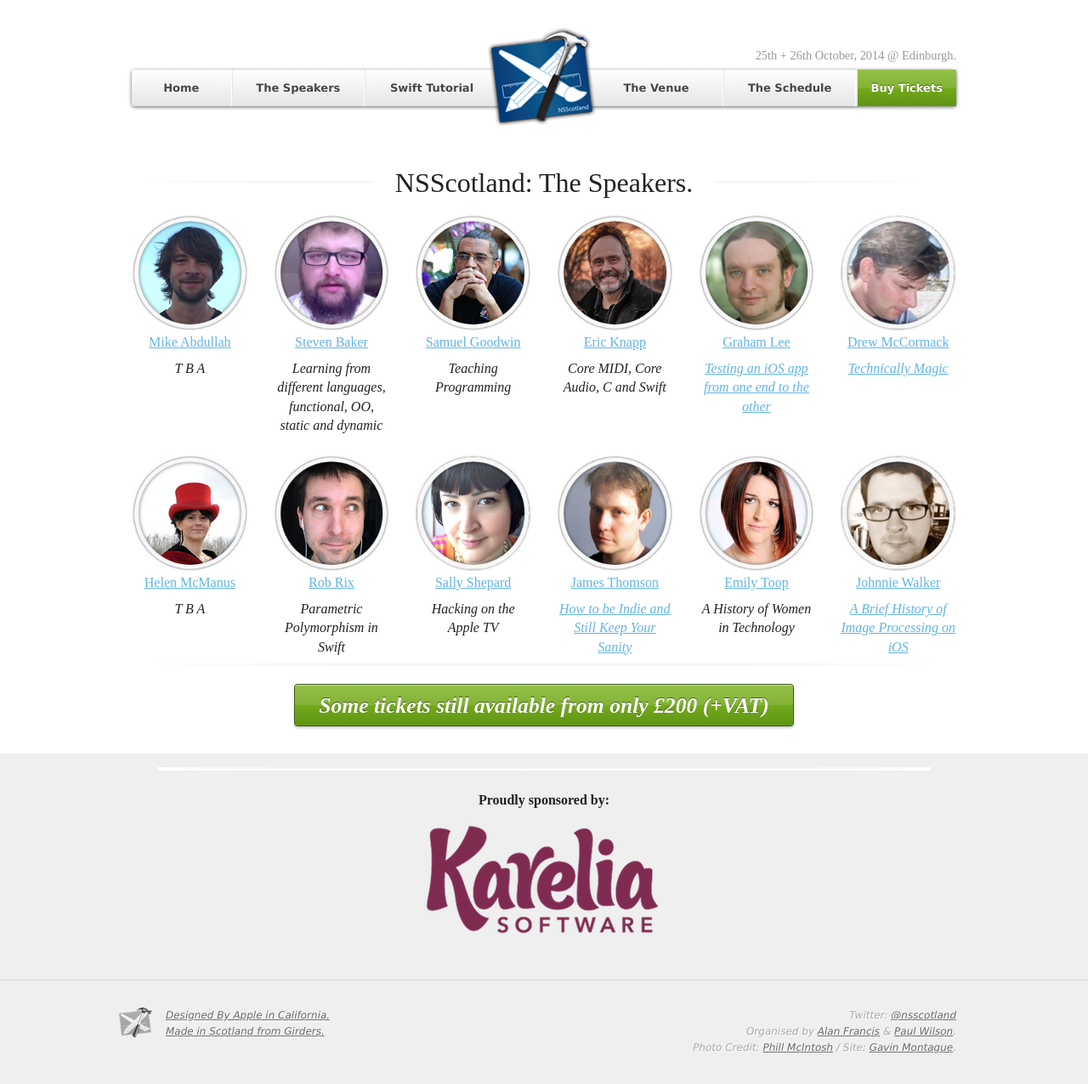
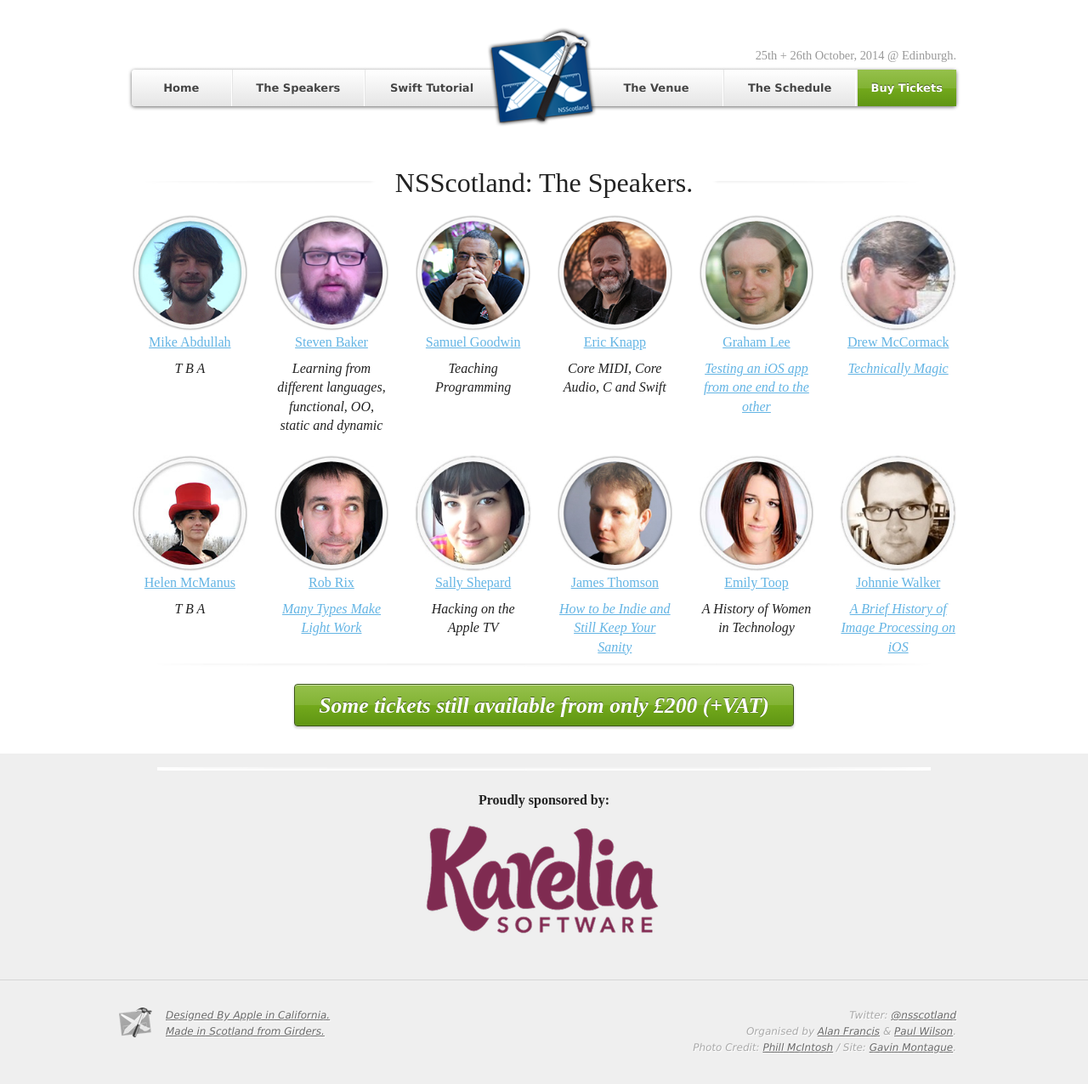
Before and after one commit to acf/nsscotland, a Jekyll site: the page built from speakers.html, in a window 1280 px wide. Shown: the whole page at 85% size. Built offline with Jekyll 4.4.1, drawn with Linux system fonts in a browser that asks for light colours.

Commit message:
added rob description

```diff
--- a/schedule.html
+++ b/schedule.html
@@ -146,7 +146,7 @@
       <tr>
         <th>12:30&nbsp;-&nbsp;13.00</th>
         <td>
-          <div class="talk">Parametric Polymorphism in Swift</div>
+          <div class="talk">Many Types Make Light Work</div>
           <div class="name">Rob Rix</div>
         </td>
       </tr>
--- a/speakers.html
+++ b/speakers.html
@@ -62,7 +62,7 @@
       <div class="large-2 columns">
           <a href="#" data-reveal-id="rob-rix"><img src="/images/2013/speakers/rob_rix.jpg" width="100%" /></a>
           <h3><a href="#" data-reveal-id="rob-rix">Rob Rix</a></h3>
-          <h3><em>Parametric Polymorphism in Swift</em></h3>
+          <h3><em><a href="#" data-reveal-id="rob-rix">Many Types Make Light Work</a></em></h3>
       </div>
 
       <div class="large-2 columns">
@@ -147,6 +147,10 @@
          and <a href="http://antitypical.com/writing">prose (cathartically)</a> and <a href="http://intersections.tumblr.com/">terrible
          ideas (naturally)</a> but above all, he is a machine for turning the last echoes of a
          long-dead sun into text.</p>
+         <h4>Many Types Make Light Work</h4>
+         <p>Every programmer regularly faces the challenges of managing complexity and change.  Subclassing can help us
+         simplify, by sharing code and interfaces between related parts of our program.  But when requirements change out
+         from under our class hierarchy, unanticipated fragility can mean bugs, sweat and tears.  Swift offers us a better way.</p>
           <a class="close-reveal-modal">&#215;</a>
       </div>
 
```
